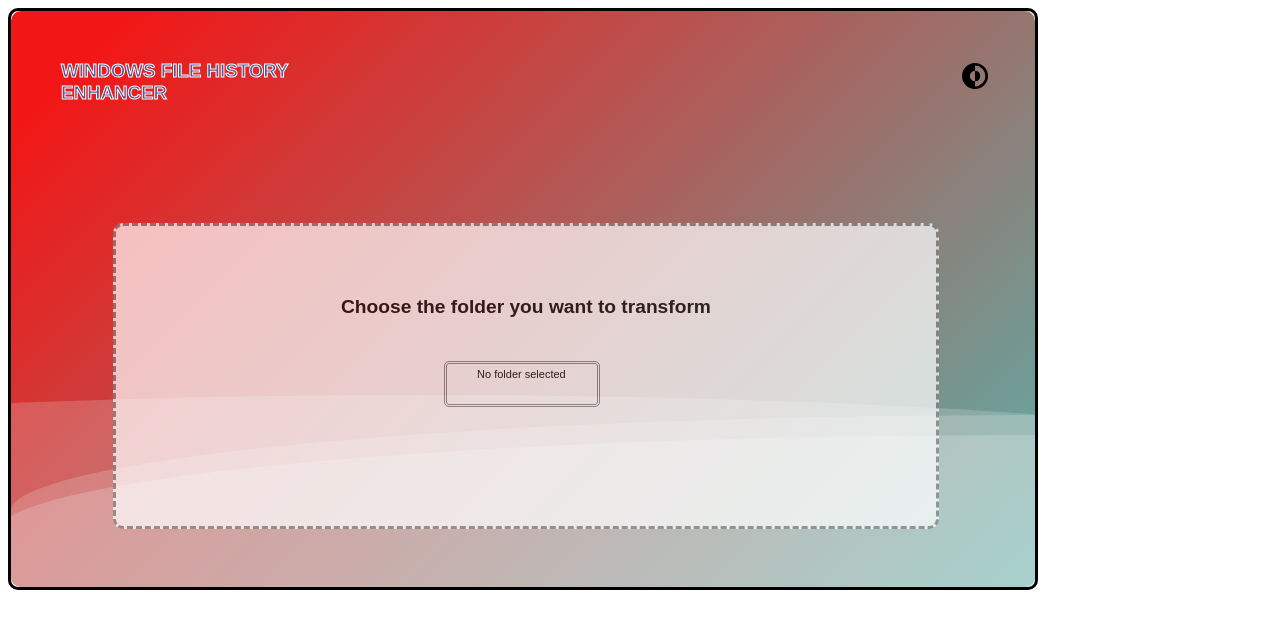
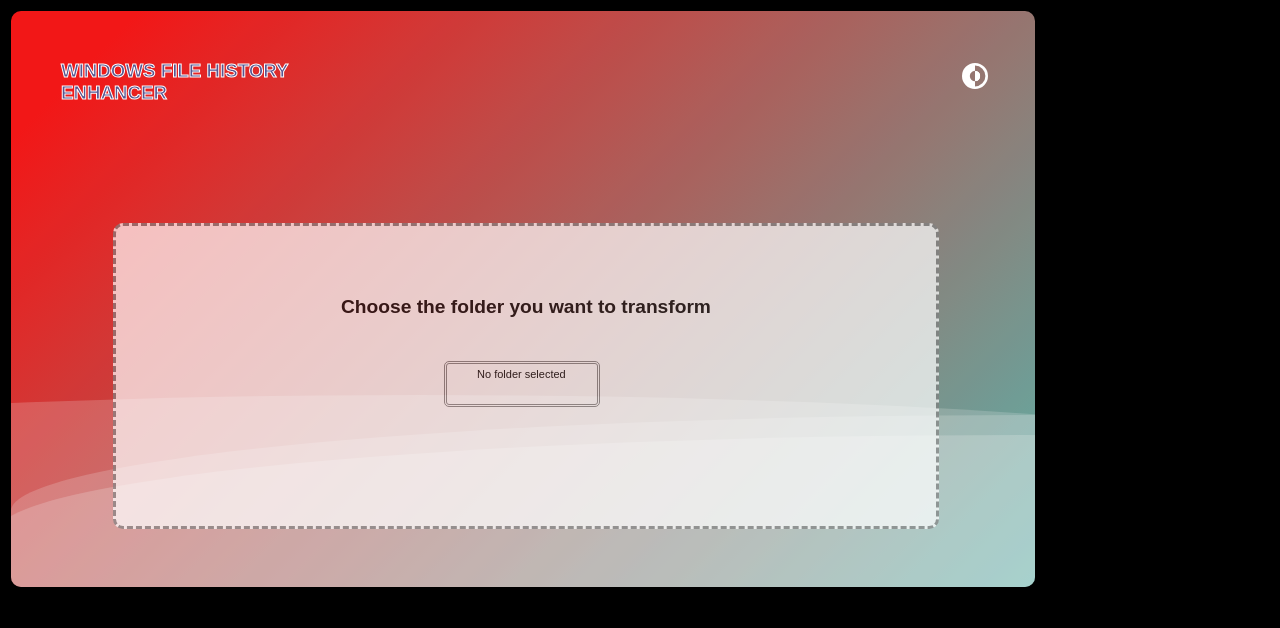
Before and after one commit to Nickeldon/FileHistoryEnhancer, a website: page UI/index.html in a window 1280 px wide. Drawn offline with nearby package versions, Linux system fonts and the light colour scheme; a web font is replaced by a local one.

Commit message:
Enhanced dark-mode

```diff
--- a/UI/Addons/light-dark-mode.css
+++ b/UI/Addons/light-dark-mode.css
@@ -9,9 +9,10 @@
     height:20px;
     transition: all .5s ease-out;
     transform: scale(1.3);
+    border-color:white;
 }
 .gg-dark-mode:hover{
-    background-color: rgb(255, 255, 255);
+    background-color: rgb(0, 0, 0);
     cursor: pointer;
     transform: scale(1.5);
 }
@@ -20,6 +21,7 @@
     content: "";
     box-sizing: border-box;
     position: absolute;
+    border-color:white;
     display: block
 }
 .gg-dark-mode::before {
@@ -30,6 +32,7 @@
     width:9px;
     height:18px;
     top:-1px;
+    border-color:white;
     left:-1px
 }
 .gg-dark-mode::after {
@@ -40,5 +43,6 @@
     width:4px;
     height:8px;
     right:4px;
-    top:4px
+    border-color:white;
+    top:4px;
 }
--- a/UI/handler.js
+++ b/UI/handler.js
@@ -14,6 +14,7 @@
             document.getElementsByClassName('choice-rec')[i].style.color = 'white'
             document.getElementsByClassName('choice-rec')[i].style.backgroundColor = 'black'
         }
+        document.getElementsByClassName('gg-dark-mode')[0].style.backgroundColor = 'black'
     } else{
         document.getElementById('filter').style.opacity = '5%'
         document.getElementById('menu1').style.backgroundColor = 'white'
@@ -27,6 +28,7 @@
             document.getElementsByClassName('choice-rec')[i].style.color = 'black'
             document.getElementsByClassName('choice-rec')[i].style.backgroundColor = 'white'
         }
+        document.getElementsByClassName('gg-dark-mode')[0].style.backgroundColor = null
     }
 }
 
--- a/UI/index.html
+++ b/UI/index.html
@@ -12,7 +12,7 @@
     </style>
     <link href='./Addons/light-dark-mode.css' rel='stylesheet'>
 </head>
-<body style="width: 1024px; height: 576px; overflow: hidden; border-radius: 10px; border-style: solid; border-width: 3px; border-color: black;">
+<body style="background-color: black; width: 1024px; height: 576px; overflow: hidden; border-radius: 10px; border-style: solid; border-width: 3px; border-color: black;">
 
     <div class="main" id="main" style="width: 1024px; height: 576px; position: relative;">
         <div style="position: absolute; width: 100%; height: 100%; border-radius: 10px;">
```
